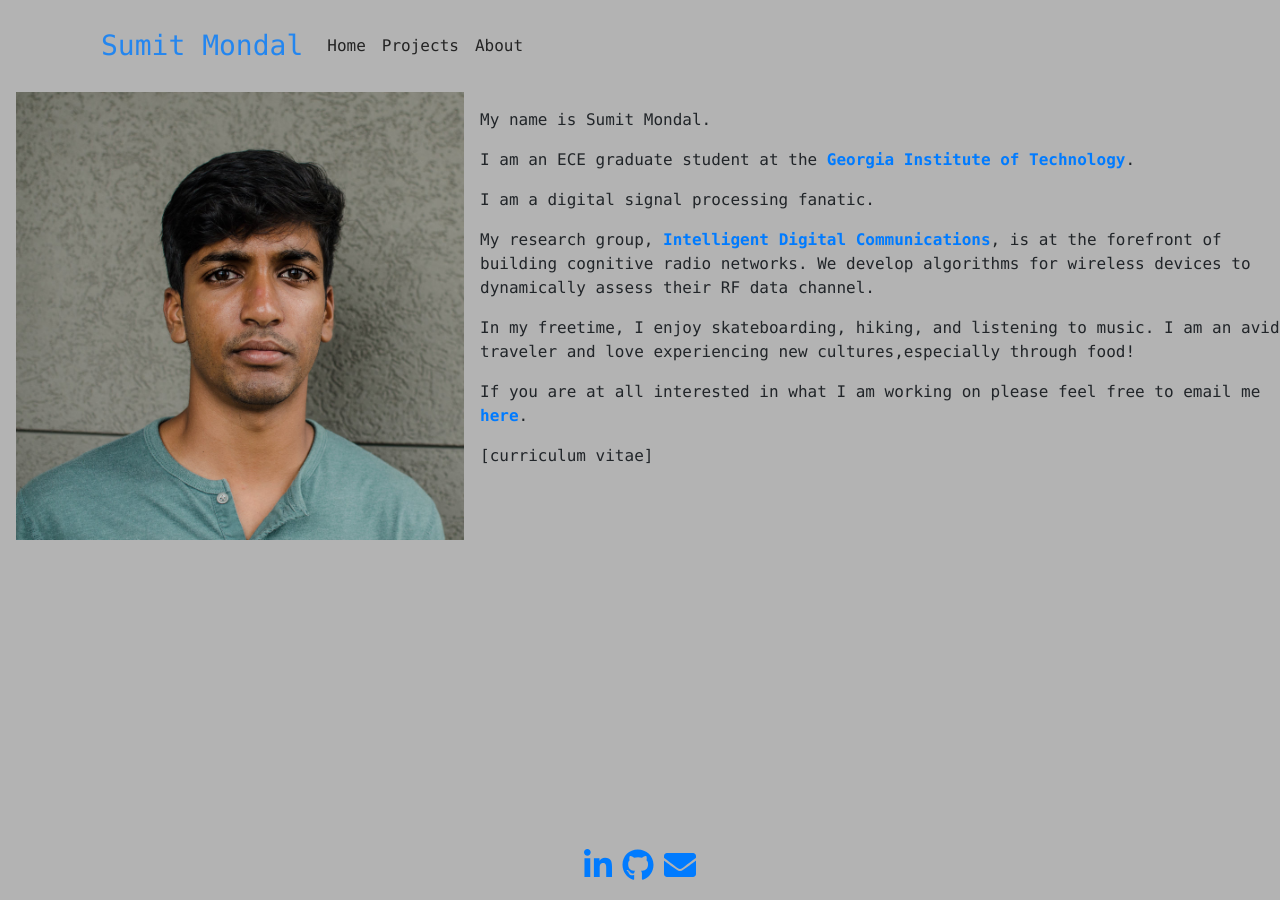
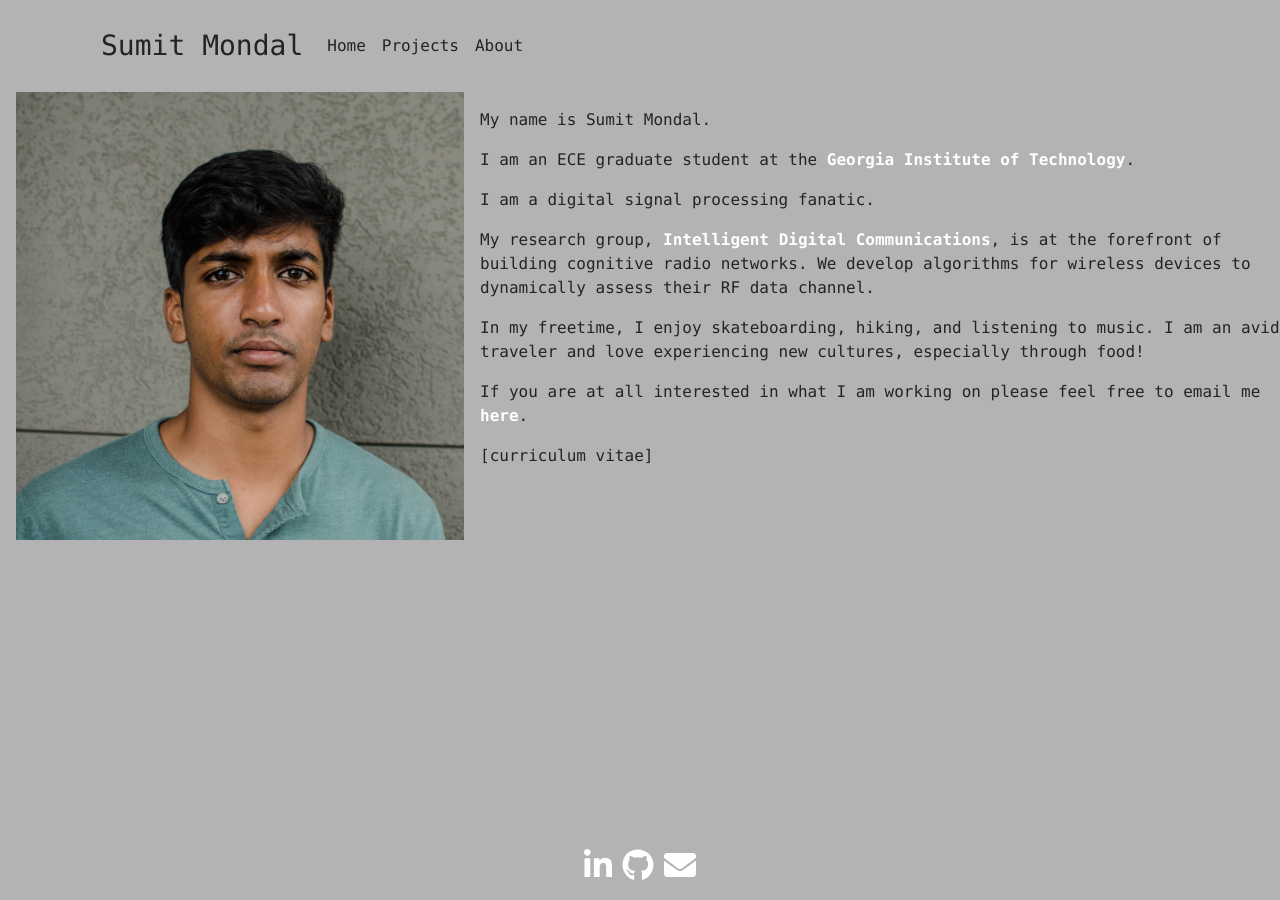
Before and after one commit to SumitMondal/SumitMondal.github.io, a Jekyll site: the page built from about/index.md, in a window 1280 px wide. Built offline with Jekyll 4.4.1, drawn with Linux system fonts in a browser that asks for light colours; nearby versions of some CDN libraries.

```diff
--- a/about/index.md
+++ b/about/index.md
@@ -13,7 +13,7 @@ I am a digital signal processing fanatic.
 
 My research group, [**Intelligent Digital Communications**](http://www.vip.gatech.edu/teams/intelligent-digital-communications), is at the forefront of building cognitive radio networks. We develop algorithms for wireless devices to dynamically assess their RF data channel.
 
-In my freetime, I enjoy skateboarding, hiking, and listening to music. I am an avid traveler and love experiencing new cultures,especially through food!
+In my freetime, I enjoy skateboarding, hiking, and listening to music. I am an avid traveler and love experiencing new cultures, especially through food!
 
 If you are at all interested in what I am working on please feel free to email me [__here__](mailto:sumitmondal@gatech.edu).
 
--- a/css/custom/_variables.scss
+++ b/css/custom/_variables.scss
@@ -1,4 +1,6 @@
+$primary: #000; // black
 $info: #000; // black
-$secondary: #FFFFFF; // white
+$secondary: #FFF; // white
 $body-bg: #b3b3b3; // blue-grey
 $font-family-base: Monaco, monospace;
+$link-color: #FFF;
--- a/index.html
+++ b/index.html
@@ -5,7 +5,7 @@ layout: default
 <div class="container">
   <div class="row">
     <div class="col">
-      <h1 class="text-primary">Researcher. Engineer. Explorer.</h1>
+      <h1 class="text-secondary">Researcher. Engineer. Explorer.</h1>
       <p><img src="/images/cover.JPG" style="width: 75%;display: block; margin-left: auto; margin-right: auto;"   alt="cover" /></p>
     </div>
   </div>
```
Also changed, not shown: _layouts/post.html (added, +10 -0 lines), _posts/sample.md (added, +13 -0 lines), projects/index.html (added, +24 -0 lines), projects/index.md (deleted, +0 -7 lines), images/sobel.png (added), 10 other files.
